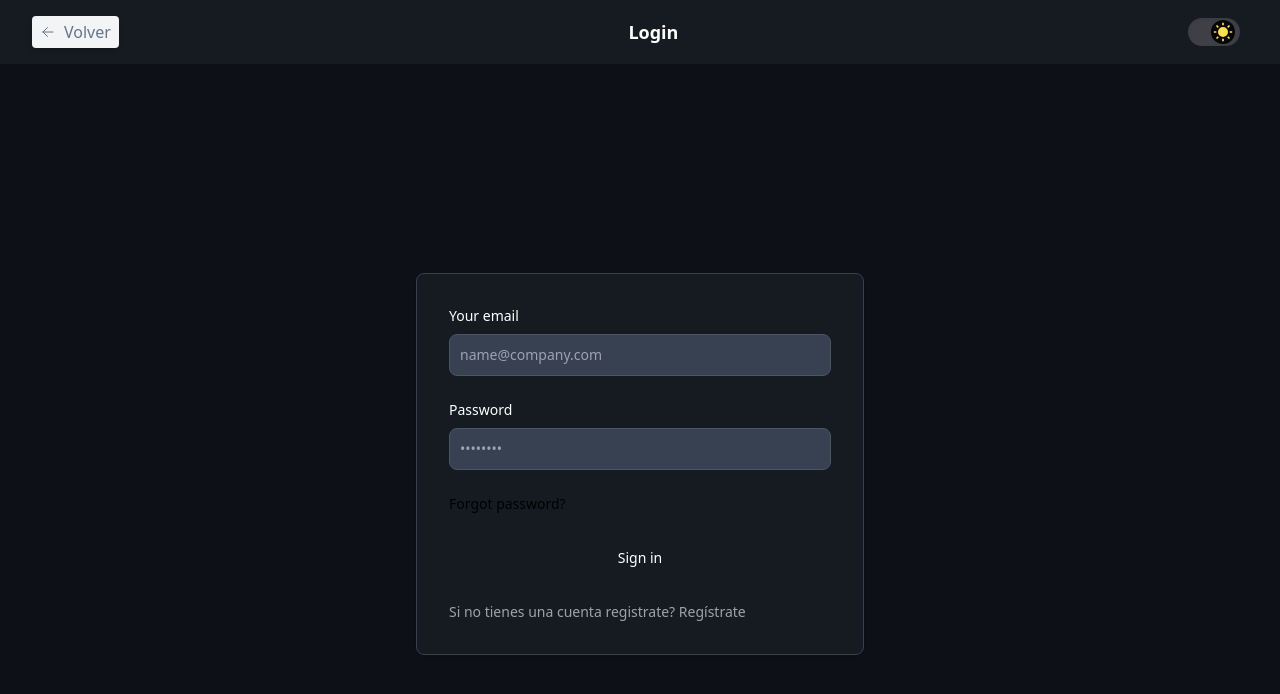
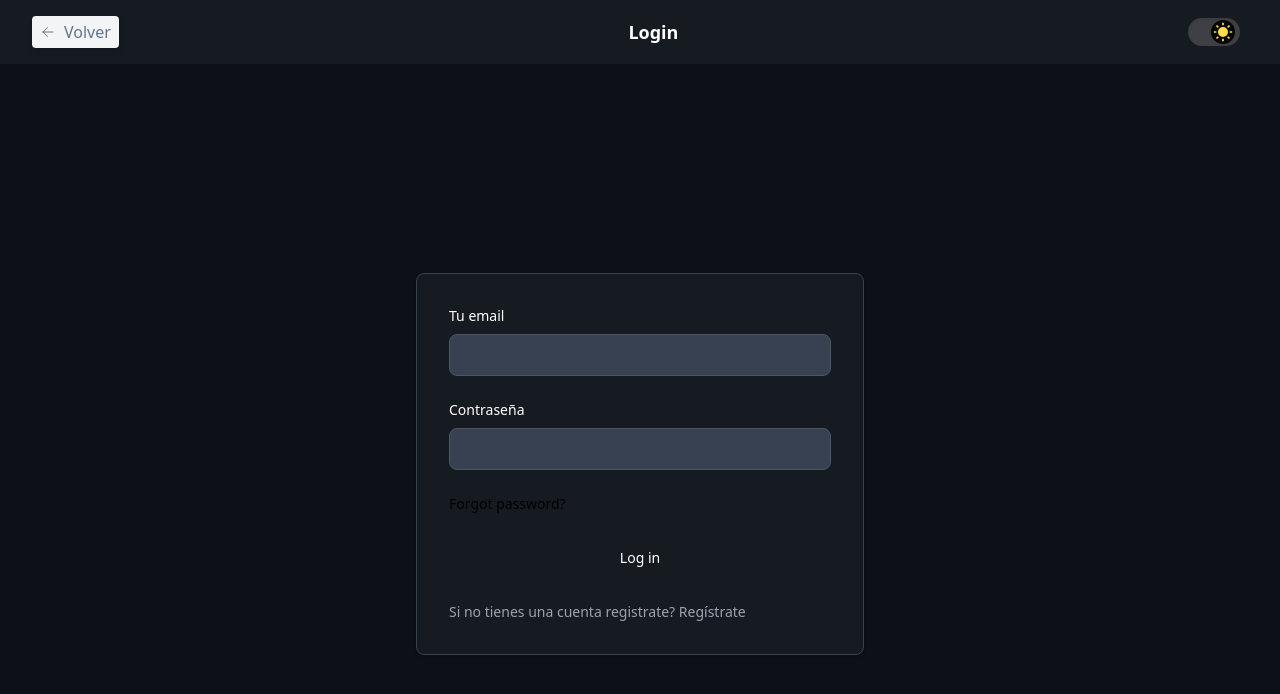
Before and after one commit to mostabdel07/learn-code-path, a Next.js app in the folder client/: page /login in a window 1280 px wide. Shown: the top 694 px of the page. Built offline with nearby package versions, Linux system fonts and the light colour scheme.

Commit message:
login form validation

```diff
--- a/client/src/hooks/useOnlineCourses.tsx
+++ b/client/src/hooks/useOnlineCourses.tsx
@@ -8,6 +8,7 @@ interface Course {
   instructor: string;
   price: string;
   img: string;
+  rating: number;
   created_at: string;
   updated_at: string;
 }
--- a/client/src/pages/login.tsx
+++ b/client/src/pages/login.tsx
@@ -4,18 +4,42 @@ import axios from "axios";
 import { useAuth } from "@/contexts/auth";
 import Link from "next/link";
 import TopBar from "@/components/navigation/TopBar";
+import * as yup from "yup";
+import { yupResolver } from "@hookform/resolvers/yup";
+import { useForm } from "react-hook-form";
 
 export default function LoginPage() {
-  const [email, setEmail] = useState("");
-  const [password, setPassword] = useState("");
+  type FormValues = {
+    email: string;
+    password: string;
+  };
+
   const [error, setError] = useState("");
-
   const { login } = useAuth();
   const apiURL = process.env.API_ENDPOINT;
-
   const router = useRouter();
 
-  async function fetchToken() {
+  const schema = yup.object().shape({
+    email: yup
+      .string()
+      .email("Correo electrónico inválido")
+      .required("El correo electrónico es obligatorio"),
+    password: yup
+      .string()
+      .required("La contraseña es obligatoria")
+      .min(6, "La contraseña debe tener al menos 6 caracteres"),
+  });
+
+  const {
+    register,
+    handleSubmit,
+    formState: { errors, isValid },
+  } = useForm<FormValues>({
+    resolver: yupResolver(schema),
+  });
+
+  async function fetchToken(data: FormValues) {
+    const { email, password } = data;
     console.log("fetcht");
     const response = await fetch(`${apiURL}/login`, {
       method: "POST",
@@ -28,43 +52,27 @@ export default function LoginPage() {
       }),
     });
 
-    const data = await response.json();
+    const responseData = await response.json();
 
-    console.log(data);
+    console.log(responseData);
 
-    return data;
+    return responseData;
   }
 
-  const handleSubmit = async (e: any) => {
-    e.preventDefault();
+  const onSubmit = async (data: FormValues) => {
+    try {
+      const fetchedToken = await fetchToken(data);
+      const token = fetchedToken.authorisation.token;
+      const userID = fetchedToken.user.id;
+      login(token, userID);
 
-    const data = await fetchToken();
-    const token = data.authorisation.token;
-    const userID = data.user.id;
-    login(token, userID);
-    // Redirect to the '/new-page' page
-    router.push("/dashboard");
-
-    // try {
-    //   const response = await axios.post("http://127.0.0.1:8000/api/login", {
-    //     email,
-    //     password,
-    //   });
-    //   const token = response.data.authorisation.token;
-    //   login(token);
-
-    //   // Redirect to the '/new-page' page
-    //   router.push("/dashboard");
-    // } catch (error: any) {
-    //   switch (error.response.status) {
-    //     case 422:
-    //       setError("¡Credenciales incorrectas!");
-    //       break;
-    //     default:
-    //       setError(error.message);
-    //       break;
-    //   }
-    // }
+      // Redirect to the '/dashboard' page
+      router.push("/dashboard");
+    } catch (error) {
+      setError(
+        "Error al iniciar sesión. Por favor, verifica tus credenciales."
+      );
+    }
   };
 
   return (
@@ -77,52 +85,43 @@ export default function LoginPage() {
               <form
                 className="space-y-4 md:space-y-6"
                 action="#"
-                onSubmit={handleSubmit}
+                onSubmit={handleSubmit(onSubmit)}
               >
                 <div>
                   <label className="block mb-2 text-sm font-medium text-gray-900 dark:text-white">
-                    Your email
+                    Tu email
                   </label>
                   <input
                     type="email"
-                    name="email"
                     id="email"
-                    className="bg-gray-50 border border-gray-300 text-gray-900 sm:text-sm rounded-lg focus:ring-primary-600 focus:border-primary-600 block w-full p-2.5 dark:bg-gray-700 dark:border-gray-600 dark:placeholder-gray-400 dark:text-white dark:focus:ring-blue-500 dark:focus:border-blue-500"
-                    placeholder="name@company.com"
-                    value={email}
-                    onChange={(e) => setEmail(e.target.value)}
+                    className={`bg-gray-50 border border-gray-300 text-gray-900 sm:text-sm rounded-lg focus:ring-primary-600 focus:border-primary-600 block w-full p-2.5 dark:bg-gray-700 dark:border-gray-600 dark:placeholder-gray-400 dark:text-white dark:focus:ring-blue-500 dark:focus:border-blue-500 ${
+                      errors.email ? "border-red-500" : ""
+                    }`}
+                    {...register("email")}
                   />
+                  {errors.email && (
+                    <span className="text-red-600">{errors.email.message}</span>
+                  )}
                 </div>
                 <div>
                   <label className="block mb-2 text-sm font-medium text-gray-900 dark:text-white">
-                    Password
+                    Contraseña
                   </label>
                   <input
                     type="password"
-                    name="password"
                     id="password"
-                    placeholder="••••••••"
-                    className="bg-gray-50 border border-gray-300 text-gray-900 sm:text-sm rounded-lg focus:ring-primary-600 focus:border-primary-600 block w-full p-2.5 dark:bg-gray-700 dark:border-gray-600 dark:placeholder-gray-400 dark:text-white dark:focus:ring-blue-500 dark:focus:border-blue-500"
-                    value={password}
-                    onChange={(e) => setPassword(e.target.value)}
+                    className={`bg-gray-50 border border-gray-300 text-gray-900 sm:text-sm rounded-lg focus:ring-primary-600 focus:border-primary-600 block w-full p-2.5 dark:bg-gray-700 dark:border-gray-600 dark:placeholder-gray-400 dark:text-white dark:focus:ring-blue-500 dark:focus:border-blue-500 ${
+                      errors.password ? "border-red-500" : ""
+                    }`}
+                    {...register("password")}
                   />
+                  {errors.password && (
+                    <span className="text-red-600">
+                      {errors.password.message}
+                    </span>
+                  )}
                 </div>
                 <div className="flex items-center justify-between">
-                  {/* <div className="flex items-start">
-                  <div className="flex items-center h-5">
-                    <input
-                      id="remember"
-                      aria-describedby="remember"
-                      type="checkbox"
-                      className="w-4 h-4 border border-gray-300 rounded bg-gray-50 focus:ring-3 focus:ring-primary-300 dark:bg-gray-700 dark:border-gray-600 dark:focus:ring-primary-600 dark:ring-offset-gray-800"
-                    />
-                  </div>
-                  <div className="ml-3 text-sm">
-                    <label className="text-gray-500 dark:text-gray-300">
-                      Remember me
-                    </label>
-                  </div>
-                </div> */}
                   <a
                     href="#"
                     className="text-sm font-medium text-primary-600 hover:underline dark:text-primary-500"
@@ -133,9 +132,11 @@ export default function LoginPage() {
                 <button
                   type="submit"
                   className="w-full text-gray-900 dark:text-white bg-primary-600 hover:bg-primary-700 focus:ring-4 focus:outline-none focus:ring-primary-300 font-medium rounded-lg text-sm px-5 py-2.5 text-center dark:bg-primary-600 dark:hover:bg-primary-700 dark:focus:ring-primary-800"
+                  disabled={!isValid}
                 >
-                  Sign in
+                  Log in
                 </button>
+                {error && <p className="text-red-600">{error}</p>}
                 <p className="text-sm font-light text-gray-500 dark:text-gray-400">
                   Si no tienes una cuenta registrate?{" "}
                   <Link href="/register">
```
